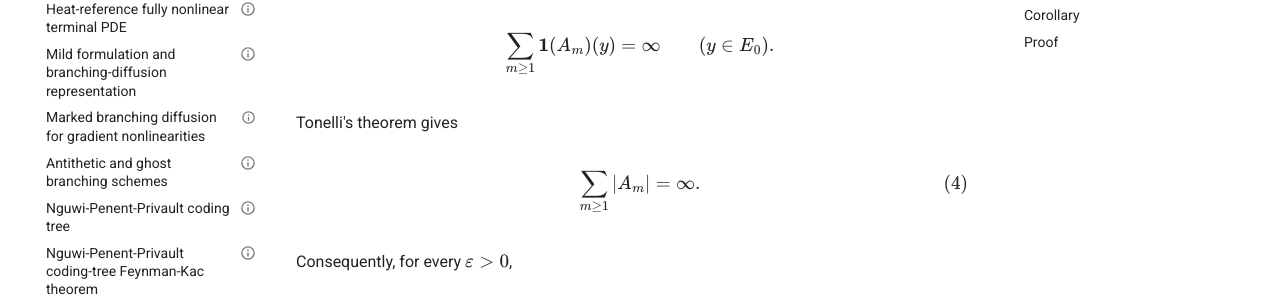
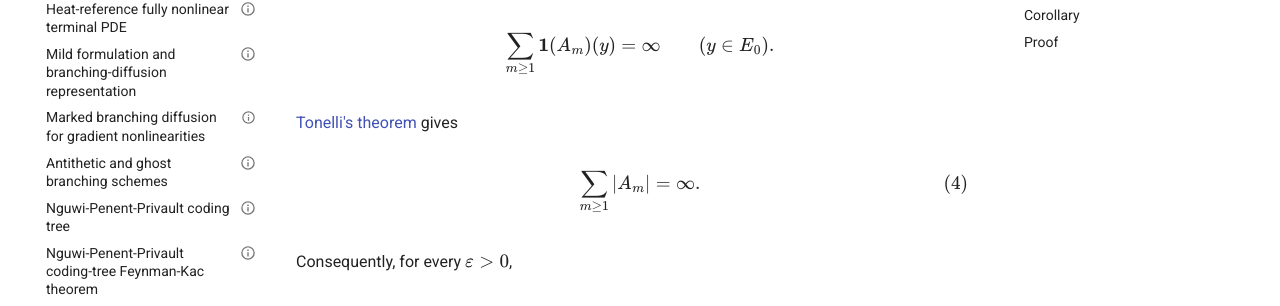
Before and after one commit to maciejgluchowski86-beep/ips-wiki, an MkDocs documentation site: the page built from docs/entries/finite-directional-radius-obstruction.md, in a window 1280 px wide and 900 px high, scrolled down 1475 px. Shown: the part 147-453 px from the top of the window. Built offline with MkDocs 1.6.1 and Material for MkDocs 9.7.7, drawn with Linux system fonts in a browser that asks for light colours; comment, search, counter and statistics services are not loaded; part of the change alters nothing that is shown.

```diff
--- a/docs/entries/finite-directional-radius-obstruction.md
+++ b/docs/entries/finite-directional-radius-obstruction.md
@@ -107,7 +107,7 @@ $$
 \qquad(y\in E_0).
 $$
 
-Tonelli's theorem gives
+[Tonelli's theorem](tonelli-markov-and-borel-cantelli.md) gives
 
 $$
 \sum_{m\geq1}|A_m|=\infty.
```
